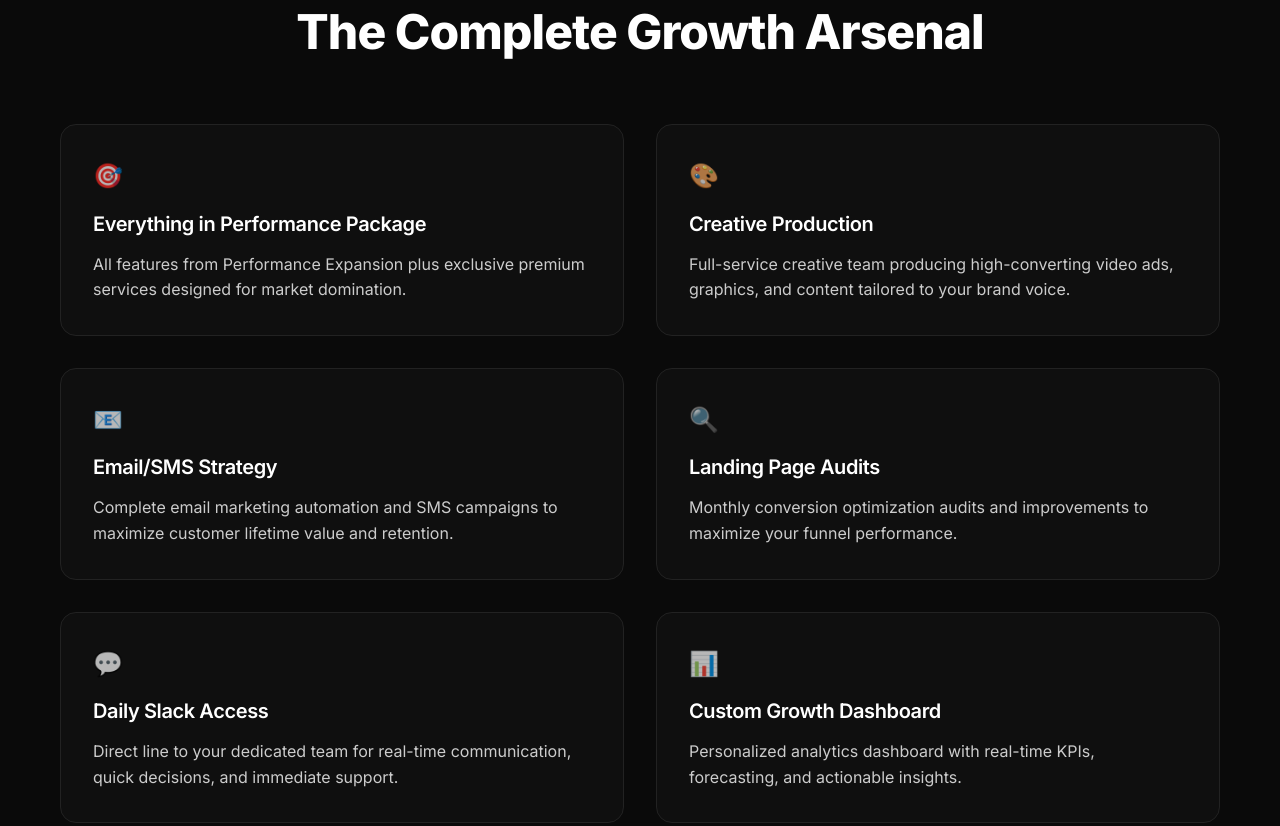
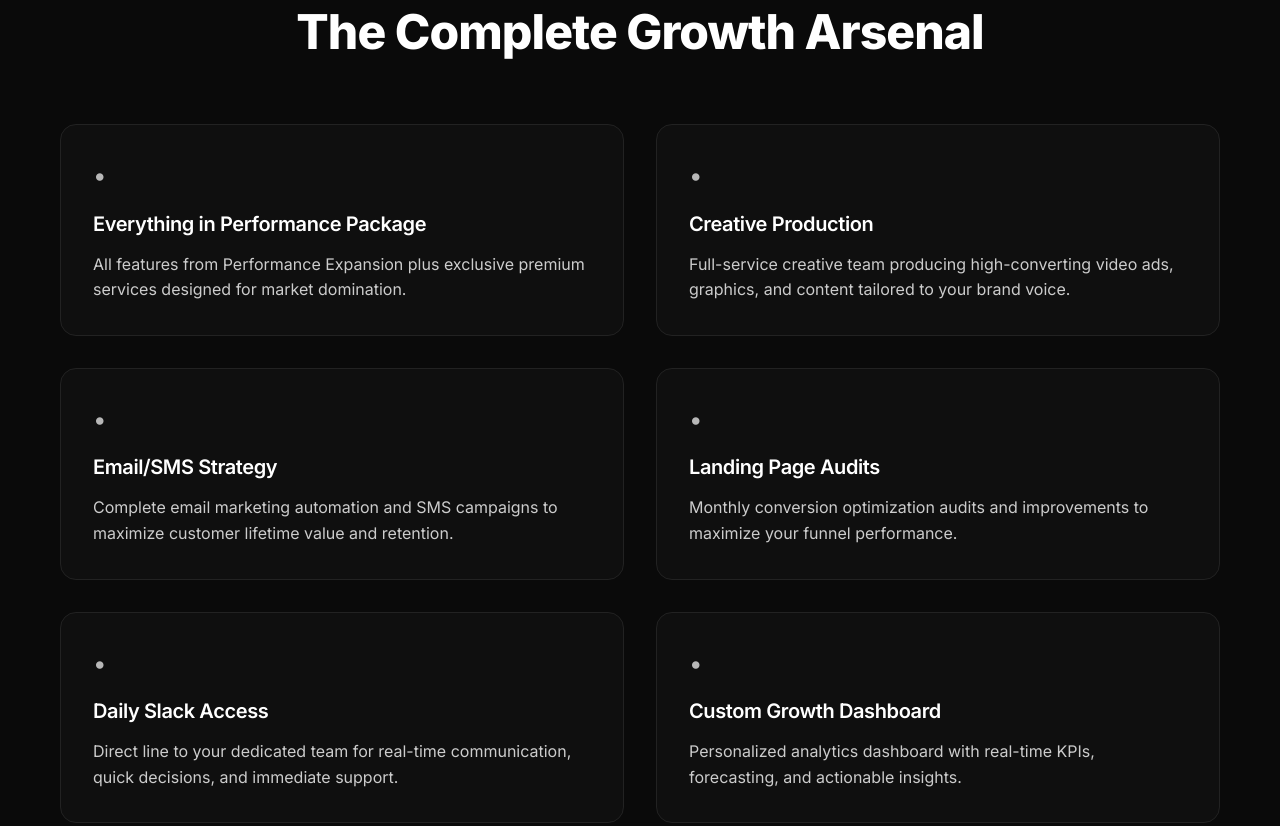
Before and after one commit to vantascaling/Vanta-Scaling-Website, a website: page public/plan-vanta-mode.html in a window 1280 px wide. Shown: the part 915-1741 px from the top of the page. Drawn offline with Linux system fonts and the light colour scheme.

Commit message:
Update plan-vanta-mode.html

```diff
--- a/public/plan-vanta-mode.html
+++ b/public/plan-vanta-mode.html
@@ -61,32 +61,32 @@
             <h2 class="section-title">The Complete Growth Arsenal</h2>
             <div class="includes-grid premium-grid">
                 <div class="include-item premium">
-                    <div class="include-icon">🎯</div>
+                    <div class="include-icon">•</div>
                     <h3>Everything in Performance Package</h3>
                     <p>All features from Performance Expansion plus exclusive premium services designed for market domination.</p>
                 </div>
                 <div class="include-item premium">
-                    <div class="include-icon">🎨</div>
+                    <div class="include-icon">•</div>
                     <h3>Creative Production</h3>
                     <p>Full-service creative team producing high-converting video ads, graphics, and content tailored to your brand voice.</p>
                 </div>
                 <div class="include-item premium">
-                    <div class="include-icon">📧</div>
+                    <div class="include-icon">•</div>
                     <h3>Email/SMS Strategy</h3>
                     <p>Complete email marketing automation and SMS campaigns to maximize customer lifetime value and retention.</p>
                 </div>
                 <div class="include-item premium">
-                    <div class="include-icon">🔍</div>
+                    <div class="include-icon">•</div>
                     <h3>Landing Page Audits</h3>
                     <p>Monthly conversion optimization audits and improvements to maximize your funnel performance.</p>
                 </div>
                 <div class="include-item premium">
-                    <div class="include-icon">💬</div>
+                    <div class="include-icon">•</div>
                     <h3>Daily Slack Access</h3>
                     <p>Direct line to your dedicated team for real-time communication, quick decisions, and immediate support.</p>
                 </div>
                 <div class="include-item premium">
-                    <div class="include-icon">📊</div>
+                    <div class="include-icon">•</div>
                     <h3>Custom Growth Dashboard</h3>
                     <p>Personalized analytics dashboard with real-time KPIs, forecasting, and actionable insights.</p>
                 </div>
@@ -239,22 +239,22 @@
             <h2 class="section-title">Perfect For</h2>
             <div class="perfect-for-grid">
                 <div class="perfect-for-item premium">
-                    <div class="perfect-for-icon">👑</div>
+                    <div class="perfect-for-icon">•</div>
                     <h3>Industry Leaders</h3>
                     <p>Revenue: $200K+/month, ready to dominate their entire market</p>
                 </div>
                 <div class="perfect-for-item premium">
-                    <div class="perfect-for-icon">🚀</div>
+                    <div class="perfect-for-icon">•</div>
                     <h3>Ambitious Entrepreneurs</h3>
                     <p>Visionaries who want to build category-defining brands</p>
                 </div>
                 <div class="perfect-for-item premium">
-                    <div class="perfect-for-icon">💎</div>
+                    <div class="perfect-for-icon">•</div>
                     <h3>Premium Brands</h3>
                     <p>Luxury and high-end brands requiring sophisticated marketing</p>
                 </div>
                 <div class="perfect-for-item premium">
-                    <div class="perfect-for-icon">⚡</div>
+                    <div class="perfect-for-icon">•</div>
                     <h3>Fast-Scale Companies</h3>
                     <p>Businesses ready for rapid, aggressive expansion</p>
                 </div>
```
